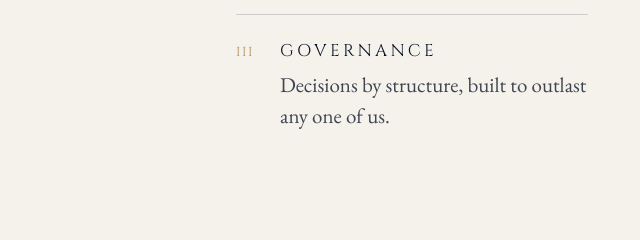
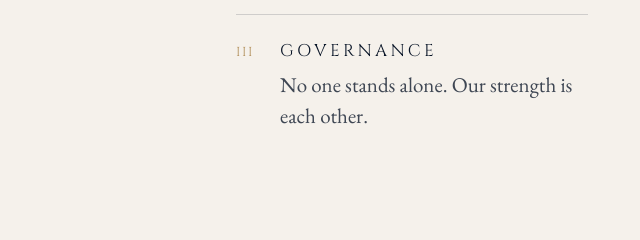
Before and after one commit to ghelck29-ctrl/Poposterity-private-family-offices, a plain HTML site: page index.html in a window 1280 px wide. Shown: the part 1285-1525 px from the top of the page, 164-804 px from the left. Drawn offline with Linux system fonts and the light colour scheme.

Commit message:
Principle III: new description line
Co-Authored-By: Claude Fable 5.2 <noreply@anthropic.com>
Claude-Session: https://claude.ai/code/session_014Bns4HFyn4TK27hCgBFXH3

```diff
--- a/index.html
+++ b/index.html
@@ -31,7 +31,7 @@
       <ul class="pr">
         <li><span class="n">I</span><h3>Stewardship</h3><p>What we hold, we hold for those who come after.</p></li>
         <li><span class="n">II</span><h3>Reinvestment</h3><p>We build before we spend.</p></li>
-        <li><span class="n">III</span><h3>Governance</h3><p>Decisions by structure, built to outlast any one of us.</p></li>
+        <li><span class="n">III</span><h3>Governance</h3><p>No one stands alone. Our strength is each other.</p></li>
         <li><span class="n">IV</span><h3>Family</h3><p>Capital is the tool. Family is the purpose.</p></li>
       </ul>
     </div>
```
